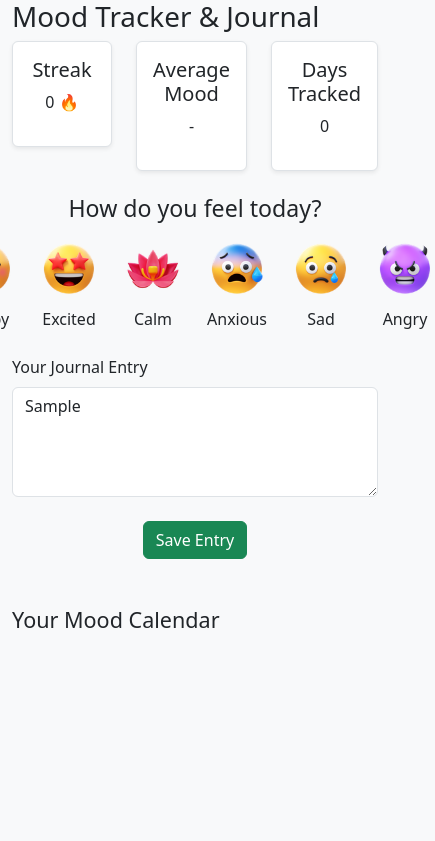
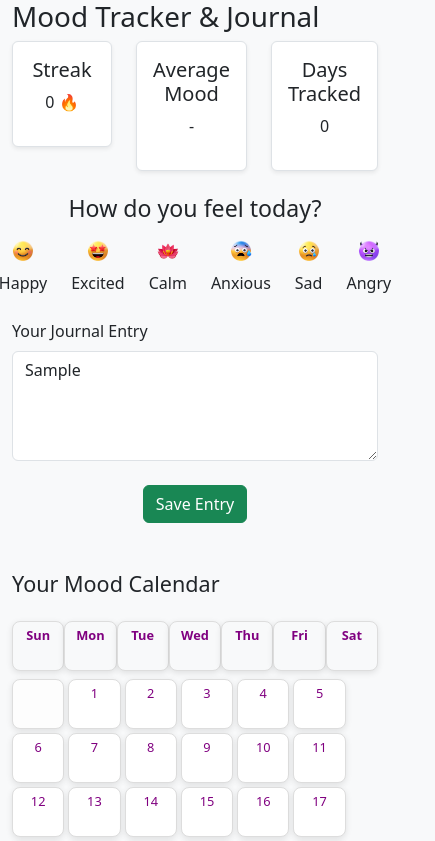
Before and after one commit to JenniferT9462/mood-journal-tracker, a plain HTML site: page index.html in a window 390 px wide. Both pictures are taken after typing "Sample" into the empty fields and a click on the button "Save Entry". Shown: the top 841 px of the page, 435 px wide, since content can reach past the window. Drawn offline with nearby package versions, Linux system fonts and the light colour scheme.

Commit message:
Added calendar

```diff
--- a/index.html
+++ b/index.html
@@ -111,12 +111,12 @@
       </div>
 
       <div class="text-center">
-        <button id="save-entry" type="submit" class="btn btn-success">Save Entry</button>
+        <button id="save-entry" class="btn btn-success">Save Entry</button>
       </div>
 
       <!-- Calendar -->
       <h4 class="mt-5">Your Mood Calendar</h4>
-      <div id="calendar" class="row g-2 mt-3"></div>
+      <div id="calendar" class="row row-cols-7 g-2 mt-3"></div>
 
 
     </div>
--- a/script.js
+++ b/script.js
@@ -1,11 +1,14 @@
 console.log("Hello from script.js!");
+
+// Store entries in localStorage
+let entries = JSON.parse(localStorage.getItem("entries")) || [];
 
 // Get DOM elements
 const moodOptions = document.getElementById("mood-options");
 const journalEntry = document.getElementById("journal-entry");
 const calendar = document.getElementById("calendar");
 const daysTracked = document.getElementById("days-tracked");
-const streak= document.getElementById("streak");
+const streak = document.getElementById("streak");
 const avgMood = document.getElementById("avg-mood");
 
 // Start selected mood at null
@@ -13,14 +16,139 @@ let selectedMood = null;
 
 // Save icon btns
 const moodInputs = document.querySelectorAll(".mood-icon");
-moodInputs.forEach(mood => {
-    mood.addEventListener("click", () => {
-        console.log("Mood Icon Clicked!");
-    })
-})
+
+moodOptions.addEventListener("click", (e) => {
+  console.log("Mood Icon Clicked!");
+  const icon = e.target.closest(".mood-icon");
+  if (!icon) return;
+
+  selectedMood = icon.getAttribute("data-mood");
+
+  document
+    .querySelectorAll(".mood-icon")
+    .forEach((i) => i.classList.remove("selected"));
+  icon.classList.add("selected");
+
+  console.log("Mood selected ->", selectedMood);
+});
 
 // Event handler for the save entry button
 const saveEntry = document.getElementById("save-entry");
-saveEntry.addEventListener("click", function() {
-    console.log("Save Btn Clicked!");
-})
+saveEntry.addEventListener("click", function (e) {
+  console.log("Save Btn Clicked!");
+  // Prevent any accidental form submission (if inside form)
+  if (e && e.preventDefault) e.preventDefault();
+
+  const journalText = journalEntry.value;
+
+  // Debug info — check these in browser console
+  console.log({ selectedMood, journalTextLength: journalText.length });
+
+  // validations
+  if (!selectedMood) {
+    alert("Please select a mood before saving.");
+    return;
+  }
+
+  if (!journalText) {
+    alert("Please write a journal entry before saving.");
+    return;
+  }
+
+  const today = new Date().toISOString().split("T")[0]; //YYYY-MM-DD
+  // Formatting the saved entry object data
+  const entry = { date: today, mood: selectedMood, journalText };
+
+  // Prevent duplicate entries by checking the date
+  entries = entries.filter((e) => e.date !== today);
+  entries.push(entry);
+
+  // Save to local storage
+  localStorage.setItem("entries", JSON.stringify(entries));
+
+  // Update Stats
+
+  // Clear journal text area
+  journalEntry.value = "";
+  selectedMood = null;
+  document
+    .querySelectorAll(".mood-icon")
+    .forEach((icon) => icon.classList.remove("selected"));
+
+  // Render Calendar
+  renderCalendar();
+  alert("Entry Saved!");
+});
+
+// Render the calendar for the current month
+const moodEmojis = {
+  happy: "assets/happy.png",
+  excited: "assets/excited.png",
+  calm: "assets/calm.png",
+  anxious: "assets/anxious.png",
+  sad: "assets/sad.png",
+  angry: "assets/angry.png",
+};
+
+function renderCalendar() {
+  calendar.innerHTML = "";
+
+  const today = new Date();
+  const year = today.getFullYear();
+  const month = today.getMonth();
+
+  const daysInMonth = new Date(year, month + 1, 0).getDate();
+  const firstDay = new Date(year, month, 1).getDay();
+
+
+   // Calendar grid
+  const grid = document.createElement("div");
+  grid.className = "calendar-grid";
+  //Add weekdays
+  const weekdays = ["Sun", "Mon", "Tue", "Wed", "Thu", "Fri", "Sat"];
+  const headerRow = document.createElement("div");
+  headerRow.className = "d-flex flex-wrap";
+  weekdays.forEach(day => {
+    const h = document.createElement("div");
+    h.className = "calendar-header";
+    h.textContent = day;
+    headerRow.appendChild(h);
+  })
+  calendar.appendChild(headerRow);
+
+
+
+   // Empty slots before the 1st of the month
+  for (let i = 0; i < firstDay; i++) {
+    const empty = document.createElement("div");
+    empty.className = "calendar-day empty";
+    grid.appendChild(empty);
+  }
+
+
+  //Fill in days
+  for (let day = 1; day <= daysInMonth; day++) {
+    const dateStr = `${year}-${String(month + 1).padStart(2, "0")}-${String(
+      day
+    ).padStart(2, "0")}`;
+    const entry = entries.find((e) => e.date === dateStr);
+
+    const dayBox = document.createElement("div");
+    dayBox.className = "calendar-day";
+
+
+    if (entry) {
+        const img = document.createElement("img");
+        img.src = moodEmojis[entry.mood];
+        img.alt = "Mood";
+        img.style.width = "32px";
+        img.style.height = "32px";
+        dayBox.appendChild(img);
+    } else {
+      dayBox.textContent = day;
+    }
+    grid.appendChild(dayBox);
+  }
+  calendar.appendChild(grid);
+}
+renderCalendar();
--- a/style.css
+++ b/style.css
@@ -4,6 +4,7 @@
   cursor: pointer;
   border-radius: 50%;
   transition: transform 0.2s, box-shadow 0.2s;
+  user-select: none;
 }
 
 .mood-icon:hover {
@@ -12,9 +13,69 @@
 }
 
 .mood-icon.selected {
-  border: 3px solid #0d6efd; /* Bootstrap blue */
-  box-shadow: 0 0 12px rgba(13, 110, 253, 0.6);
+  border: 3px solid #8618ab; /* Bootstrap blue */
+  box-shadow: 0 0 12px rgba(151, 40, 168, 0.6);
 }
 #moodOptions div {
   min-width: 80px;
 }
+
+.calendar-header,
+.calendar-day {
+  width: calc(100% / 7);
+  flex: 0 0 calc(100% / 7);  /* 7 days per week */
+  border: 1px solid #ddd;
+  text-align: center;
+  padding: 6px;
+  min-height: 60px; /* keeps consistent box height */
+  box-sizing: border-box;
+  color: purple;
+  border-radius: 8px;         /* rounded corners */
+  box-shadow: 0 2px 6px rgba(0,0,0,0.1); /* subtle shadow */
+             /* space between boxes */
+  background: #fff;           /* white background */
+  transition: transform 0.2s; /* for hover effect */
+}
+
+.calendar-grid,
+.calendar-row {
+  display: flex;
+  flex-wrap: wrap;
+  gap: 4px; /* spacing between boxes */
+}
+
+
+.calendar-header {
+  font-weight: bold;
+  background-color: #f8f9fa;
+}
+.calendar-day:hover {
+  transform: scale(1.05);     /* slight zoom on hover */
+  cursor: pointer;
+}
+
+.calendar-day.empty {
+  background: #fdfdfd;
+}
+
+.mood-icon {
+  width: 32px;
+  height: 32px;
+  display: block;
+  margin: auto;
+}
+
+/* Make calendar shrink gracefully on mobile */
+@media (max-width: 768px) {
+  .calendar-header,
+  .calendar-day {
+    min-height: 50px;
+    padding: 4px;
+    font-size: 0.8rem;
+  }
+
+  .mood-icon {
+    width: 24px;
+    height: 24px;
+  }
+}
```
